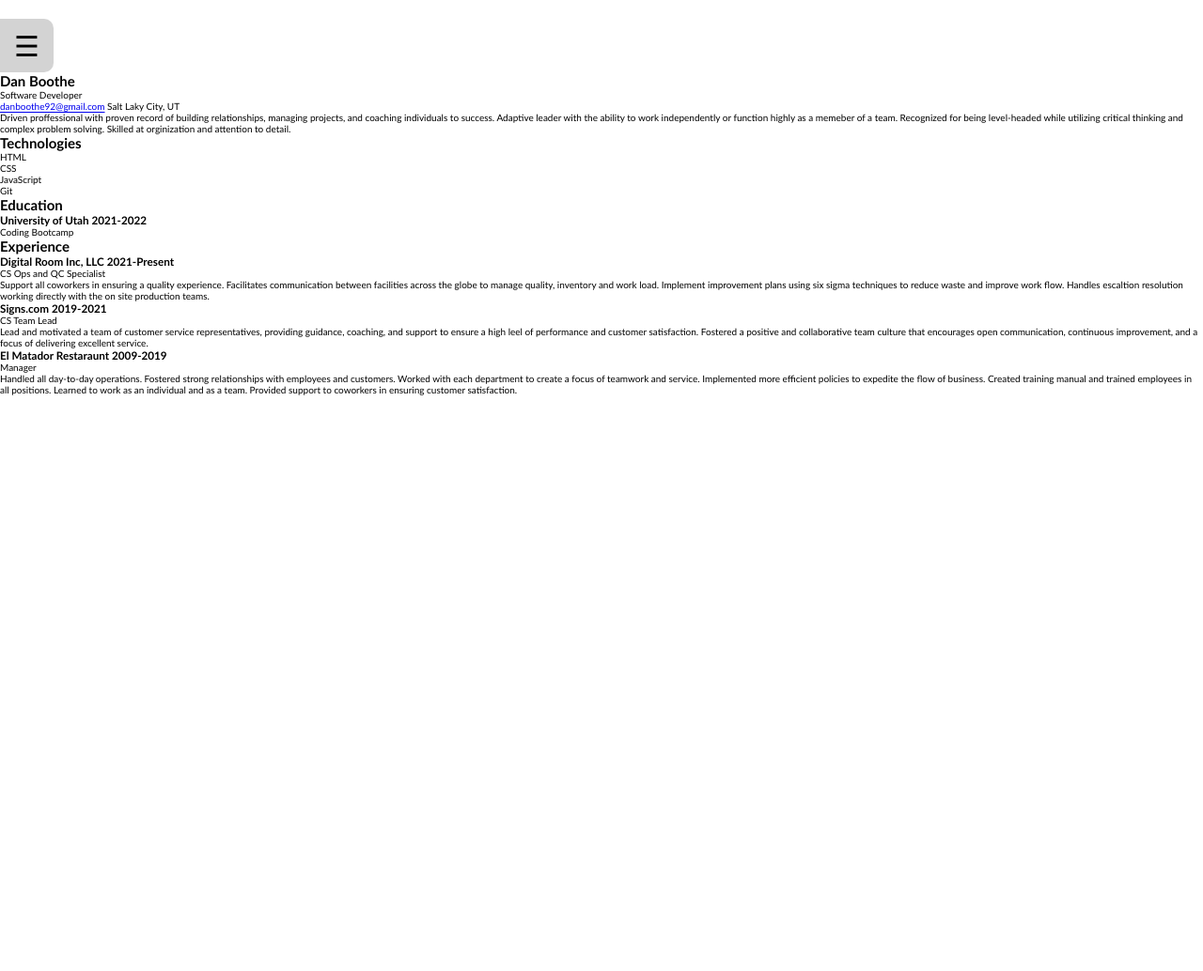
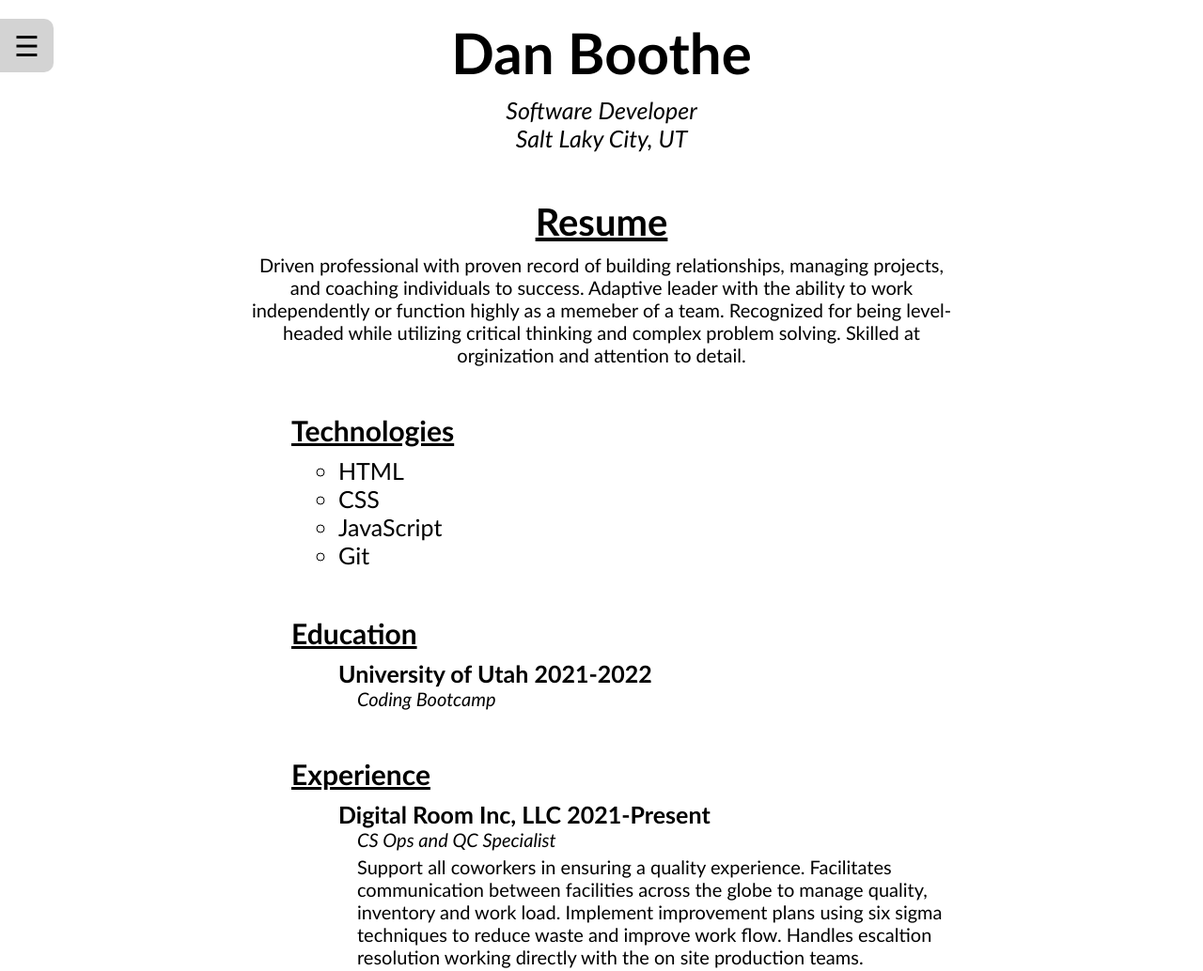
Before and after one commit to DanBoothe/portfolio, a plain HTML site: page index.html in a window 1280 px wide. Shown: the top 1034 px of the page at 94% size. Before the commit the page ends 800 px from the top, so only its background shows below. Drawn offline with Linux system fonts and the light colour scheme.

Commit message:
added initial CSS for resume section. (Layout)

```diff
--- a/index.html
+++ b/index.html
@@ -47,15 +47,16 @@
     </header>
 
     <main>
+        <section id="head">
+            <h1>Dan Boothe</h1>
+            <p>Software Developer</p>
+            <p>Salt Laky City, UT</p>
+        </section>
+
         <section id="resume">
+            <h2>Resume</h2>
             <div>
-                <h1>Dan Boothe</h1>
-                <p>Software Developer</p>
-                <p><a href="mailto: danboothe9@gmail.com">danboothe92@gmail.com</a> <span>Salt Laky City, UT</span></p>
-            </div>
-
-            <div>
-                <p>Driven proffessional with proven record of building relationships, managing projects, and coaching individuals
+                <p class="descriptor">Driven professional with proven record of building relationships, managing projects, and coaching individuals
                     to success. Adaptive leader with the ability to work independently or function highly as a memeber of a team.
                     Recognized for being level-headed while utilizing critical thinking and complex problem solving. Skilled at
                     orginization and attention to detail.
@@ -63,7 +64,7 @@
             </div>
 
             <div>
-                <h2>Technologies</h2>
+                <h3 class="sub-head">Technologies</h3>
                 <ul>
                     <li>HTML</li>
                     <li>CSS</li>
@@ -73,33 +74,33 @@
             </div>
 
             <div>
-                <h2>Education</h2>
-                <h3>University of Utah <span>2021-2022</span></h3>
-                <p>Coding Bootcamp</p>
+                <h3 class="sub-head">Education</h3>
+                <h4 class="descriptor-head">University of Utah <span>2021-2022</span></h4>
+                <p class="position">Coding Bootcamp</p>
             </div>
 
             <div>
-                <h2>Experience</h2>
+                <h3 class="sub-head">Experience</h3>
                 <div>
-                    <h3>Digital Room Inc, LLC <span>2021-Present</span></h3>
-                    <p>CS Ops and QC Specialist</p>
-                    <p>Support all coworkers in ensuring a quality experience. Facilitates communication between facilities across the globe
+                    <h4 class="descriptor-head">Digital Room Inc, LLC <span>2021-Present</span></h4>
+                    <p class="position">CS Ops and QC Specialist</p>
+                    <p class="position-descriptor">Support all coworkers in ensuring a quality experience. Facilitates communication between facilities across the globe
                         to manage quality, inventory and work load. Implement improvement plans using six sigma techniques to reduce waste and
                         improve work flow. Handles escaltion resolution working directly with the on site production teams.
                     </p>
                 </div>
                 <div>
-                    <h3>Signs.com <span>2019-2021</span></h3>
-                    <p>CS Team Lead</p>
-                    <p>Lead and motivated a team of customer service representatives, providing guidance, coaching, and support to
+                    <h4 class="descriptor-head">Signs.com <span>2019-2021</span></h4>
+                    <p class="position">CS Team Lead</p>
+                    <p class="position-descriptor">Lead and motivated a team of customer service representatives, providing guidance, coaching, and support to
                         ensure a high leel of performance and customer satisfaction. Fostered a positive and collaborative team
                         culture that encourages open communication, continuous improvement, and a focus of delivering excellent service.
                     </p>
                 </div>
                 <div>
-                    <h3>El Matador Restaraunt <span>2009-2019</span></h3>
-                    <p>Manager</p>
-                    <p>Handled all day-to-day operations. Fostered strong relationships with employees and customers. Worked with
+                    <h4 class="descriptor-head">El Matador Restaraunt <span>2009-2019</span></h4>
+                    <p class="position">Manager</p>
+                    <p class="position-descriptor">Handled all day-to-day operations. Fostered strong relationships with employees and customers. Worked with
                         each department to create a focus of teamwork and service. Implemented more efficient policies to expedite
                         the flow of business. Created training manual and trained employees in all positions. Learned to work as
                         an individual and as a team. Provided support to coworkers in ensuring customer satisfaction.
--- a/style/style.css
+++ b/style/style.css
@@ -1,4 +1,10 @@
-/* The sidebar menu */
+/*1--universal Styles*/
+h1 {
+  font-size: 6rem;
+  margin-bottom: 1rem;
+}
+
+/*2--Sidebar Menu*/
 .sidebar {
     height: 100%;
     width: 0;
@@ -40,6 +46,7 @@
 }
 
 .openbtn {
+  position: fixed;
   font-size: 3rem;
   background-color: #D3D3D3;
   color: #000;
@@ -73,3 +80,69 @@
   transition: margin-left .5s;
   margin-top: 2rem;
 }
+
+/*3--head style*/
+#head {
+  text-align: center;
+  margin-bottom: 5rem;
+}
+
+#head p {
+  font-size: 2.5rem;
+  font-style: italic;
+}
+/*4--Resume Styles*/
+#resume {
+  margin: 0 26rem;
+}
+
+
+#resume div {
+  margin-bottom: 5rem;
+}
+
+#resume h2 {
+  font-size: 4rem;
+  text-align: center;
+  text-decoration: underline;
+  margin-bottom: 1rem;
+}
+#resume ul {
+  margin-bottom: 3rem;
+  list-style-type: circle;
+}
+
+#resume ul li {
+  font-size: 2.5rem;
+  margin-left: 10rem;
+}
+
+.descriptor {
+  text-align: center;
+  font-size: 2rem;
+  margin-bottom: 4rem;
+}
+
+.descriptor-head {
+  font-size: 2.5rem;
+  margin-left: 10rem;
+}
+
+.sub-head {
+  font-size: 3rem;
+  text-decoration: underline;
+  margin: 1rem 0 1rem 5rem;
+}
+
+.position {
+  font-size: 2rem;
+  font-style: italic;
+  margin-left: 12rem;
+  margin-bottom: .5rem;
+}
+
+.position-descriptor {
+  font-size: 2rem;
+  margin-left: 12rem;
+  margin-bottom: 2rem;
+}
```
